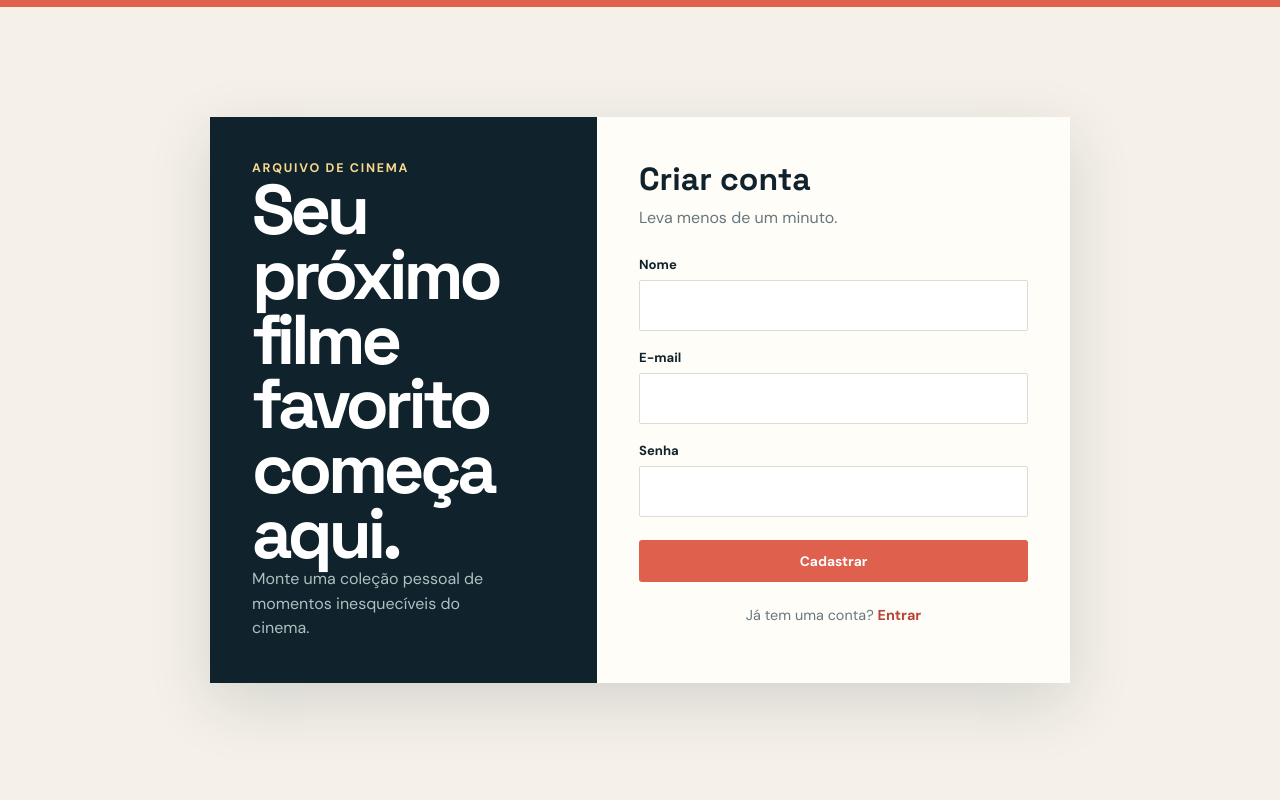
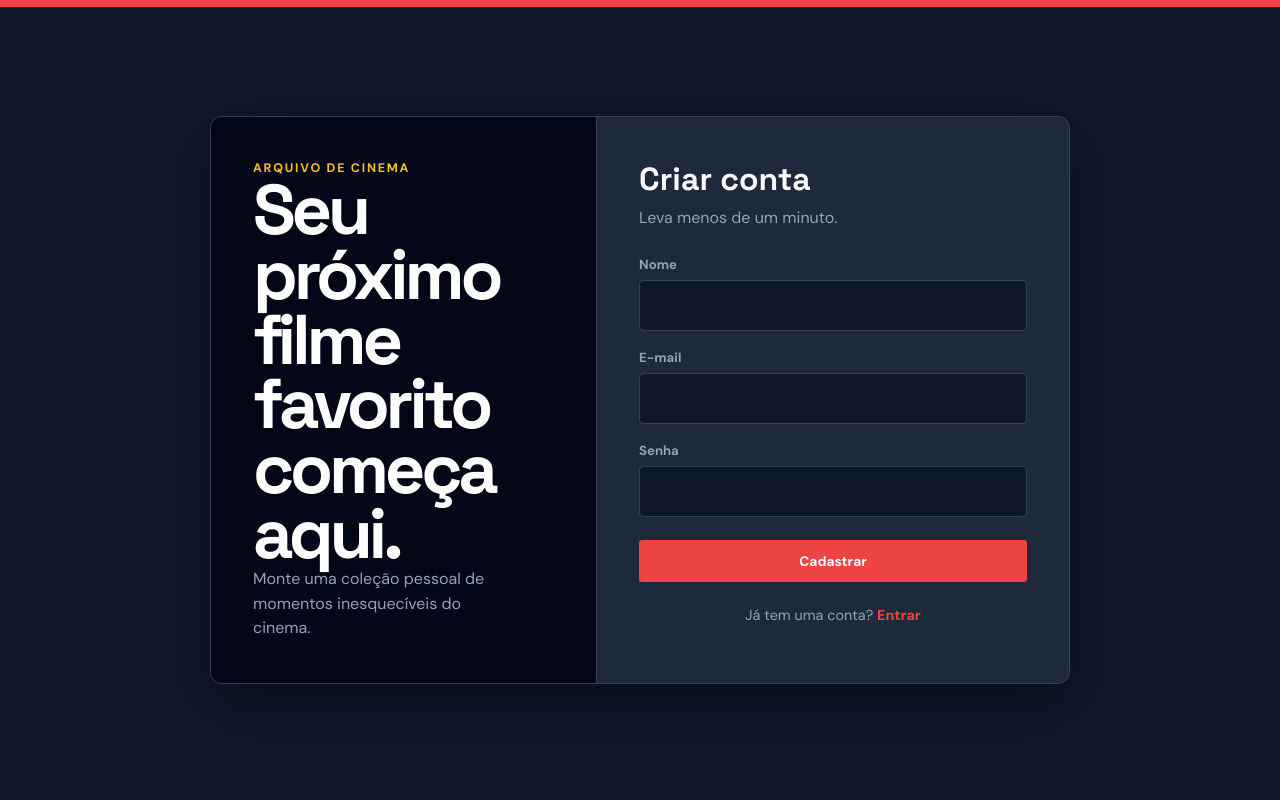
Before and after one commit to PedroBarbosa42/CatalogoFilmes, a Flask app: template catalogo_service/templates/register.html in a window 1280 px wide. Run offline with Flask 3, Linux system fonts and the light colour scheme; the template is opened without the code that fills it, so the values that code supplies are empty.

Commit message:
23/08(2)

```diff
--- a/catalogo_service/static/style.css
+++ b/catalogo_service/static/style.css
@@ -1,15 +1,15 @@
 @import url('https://fonts.googleapis.com/css2?family=DM+Sans:wght@400;500;600;700&family=Space+Grotesk:wght@500;600;700&display=swap');
 
 :root {
-    --ink: #10222b;
-    --muted: #66777d;
-    --paper: #f5f1e9;
-    --surface: #fffdf8;
-    --line: #dedbd2;
-    --coral: #df604d;
-    --coral-dark: #b94437;
-    --gold: #e5ae45;
-    --shadow: 0 20px 60px rgba(16, 34, 43, .14);
+    --ink: #f8fafc;
+    --muted: #94a3b8;
+    --paper: #0f172a;
+    --surface: #1e293b;
+    --line: #334155;
+    --coral: #ef4444;
+    --coral-dark: #dc2626;
+    --gold: #fbbf24;
+    --shadow: 0 20px 60px rgba(0, 0, 0, 0.4);
 }
 
 * { box-sizing: border-box; }
@@ -31,8 +31,8 @@ body::before {
 }
 
 h1, h2, h3, h4 { margin: 0; font-family: 'Space Grotesk', sans-serif; }
-a { color: var(--coral-dark); font-weight: 700; text-decoration: none; }
-a:hover { text-decoration: underline; }
+a { color: var(--coral); font-weight: 700; text-decoration: none; }
+a:hover { text-decoration: underline; color: var(--coral-dark); }
 
 .page-shell { width: min(1180px, calc(100% - 40px)); margin: 0 auto; }
 
@@ -44,7 +44,7 @@ a:hover { text-decoration: underline; }
     padding: 58px 0 42px;
     border-bottom: 1px solid var(--line);
 }
-.site-kicker { margin: 0 0 10px; color: var(--coral-dark); font-size: .78rem; font-weight: 700; letter-spacing: .14em; text-transform: uppercase; }
+.site-kicker { margin: 0 0 10px; color: var(--coral); font-size: .78rem; font-weight: 700; letter-spacing: .14em; text-transform: uppercase; }
 .site-header h1 { max-width: 650px; font-size: clamp(2.5rem, 7vw, 5.6rem); line-height: .9; letter-spacing: -.06em; }
 .site-header h1 span { color: var(--coral); }
 .user-area { display: flex; align-items: center; gap: 16px; padding-bottom: 4px; color: var(--muted); font-size: .92rem; white-space: nowrap; }
@@ -54,45 +54,46 @@ a:hover { text-decoration: underline; }
     border-radius: 3px;
     padding: 12px 18px;
     color: white;
-    background: var(--ink);
+    background: var(--coral-dark);
     font: 700 .86rem 'DM Sans', sans-serif;
     cursor: pointer;
     transition: transform .2s ease, background .2s ease, box-shadow .2s ease;
 }
-.btn:hover, button:hover { background: var(--coral-dark); box-shadow: 0 8px 18px rgba(185, 68, 55, .2); transform: translateY(-2px); }
-.btn-favorite { width: 100%; background: var(--coral); }
-.btn-favorite.favorited { color: var(--ink); background: #f6d88d; }
+.btn:hover, button:hover { background: var(--coral); box-shadow: 0 8px 18px rgba(239, 68, 68, 0.2); transform: translateY(-2px); }
+.btn-favorite { width: 100%; background: var(--surface); border: 1px solid var(--line); color: var(--ink); }
+.btn-favorite.favorited { color: #0f172a; background: var(--gold); border-color: var(--gold); }
 
-.flash { margin: 24px 0 0; border-left: 4px solid var(--coral); padding: 14px 16px; color: var(--coral-dark); background: #fff1e9; }
+.flash { margin: 24px 0 0; border-left: 4px solid var(--coral); padding: 14px 16px; color: var(--ink); background: rgba(239, 68, 68, 0.15); }
 .movie-grid { display: grid; grid-template-columns: repeat(auto-fill, minmax(220px, 1fr)); gap: 28px; padding: 42px 0 70px; }
-.movie-card { overflow: hidden; background: var(--surface); box-shadow: var(--shadow); transition: transform .25s ease, box-shadow .25s ease; }
-.movie-card:hover { box-shadow: 0 26px 64px rgba(16, 34, 43, .22); transform: translateY(-7px); }
-.movie-poster { display: block; width: 100%; aspect-ratio: 2 / 3; object-fit: cover; background: #d6d1c6; }
+.movie-card { overflow: hidden; background: var(--surface); box-shadow: var(--shadow); transition: transform .25s ease, box-shadow .25s ease; border-radius: 8px; border: 1px solid var(--line); }
+.movie-card:hover { box-shadow: 0 26px 64px rgba(0, 0, 0, 0.6); transform: translateY(-7px); border-color: var(--coral); }
+.movie-poster { display: block; width: 100%; aspect-ratio: 2 / 3; object-fit: cover; background: var(--line); }
 .movie-content { padding: 20px; }
 .movie-title { min-height: 48px; font-size: 1.2rem; line-height: 1.05; }
 .movie-overview { display: -webkit-box; min-height: 66px; margin: 12px 0 18px; overflow: hidden; color: var(--muted); font-size: .86rem; line-height: 1.45; -webkit-box-orient: vertical; -webkit-line-clamp: 3; }
-.favorite-label { margin: 0 0 18px; color: #9a6b0d; font-size: .85rem; font-weight: 700; }
+.favorite-label { margin: 0 0 18px; color: var(--gold); font-size: .85rem; font-weight: 700; }
 .card-divider { margin: 22px 0; border: 0; border-top: 1px solid var(--line); }
-.movie-content h4 { margin-bottom: 10px; font-size: .8rem; letter-spacing: .08em; text-transform: uppercase; }
+.movie-content h4 { margin-bottom: 10px; font-size: .8rem; letter-spacing: .08em; text-transform: uppercase; color: var(--muted); }
 .comment-list { display: grid; gap: 7px; margin: 0 0 14px; padding: 0; list-style: none; }
-.comment-list li { padding: 9px 10px; color: var(--muted); background: #f3efe7; font-size: .78rem; line-height: 1.35; }
+.comment-list li { padding: 9px 10px; color: var(--ink); background: var(--paper); border: 1px solid var(--line); border-radius: 4px; font-size: .78rem; line-height: 1.35; }
 .comment-form { display: flex; gap: 6px; }
-.comment-form input { min-width: 0; width: 100%; border: 1px solid var(--line); padding: 10px; color: var(--ink); background: white; font: .78rem 'DM Sans', sans-serif; }
-.comment-form button { padding: 9px 11px; font-size: .74rem; }
+.comment-form input { min-width: 0; width: 100%; border: 1px solid var(--line); border-radius: 4px; padding: 10px; color: var(--ink); background: var(--paper); font: .78rem 'DM Sans', sans-serif; outline: none; }
+.comment-form input:focus { border-color: var(--coral); }
+.comment-form button { padding: 9px 11px; font-size: .74rem; background: var(--coral-dark); }
 
 .auth-page { display: grid; min-height: 100vh; place-items: center; padding: 40px 20px; }
-.auth-panel { display: grid; grid-template-columns: .9fr 1.1fr; width: min(860px, 100%); overflow: hidden; background: var(--surface); box-shadow: var(--shadow); }
-.auth-intro { display: flex; flex-direction: column; justify-content: space-between; padding: 42px; color: white; background: var(--ink); }
-.auth-intro .site-kicker { color: #f6d88d; }
+.auth-panel { display: grid; grid-template-columns: .9fr 1.1fr; width: min(860px, 100%); overflow: hidden; background: var(--surface); box-shadow: var(--shadow); border-radius: 12px; border: 1px solid var(--line); }
+.auth-intro { display: flex; flex-direction: column; justify-content: space-between; padding: 42px; color: white; background: #020617; border-right: 1px solid var(--line); }
+.auth-intro .site-kicker { color: var(--gold); }
 .auth-intro h1 { max-width: 270px; font-size: clamp(2.3rem, 6vw, 4.4rem); line-height: .92; letter-spacing: -.06em; }
-.auth-intro p { max-width: 250px; margin: 0; color: #afc0c3; line-height: 1.55; }
+.auth-intro p { max-width: 250px; margin: 0; color: var(--muted); line-height: 1.55; }
 .auth-form { padding: 42px; }
-.auth-form h2 { margin-bottom: 8px; font-size: 2rem; }
+.auth-form h2 { margin-bottom: 8px; font-size: 2rem; color: var(--ink); }
 .auth-subtitle { margin: 0 0 28px; color: var(--muted); }
 .form-row { margin-bottom: 18px; }
-.form-row label { display: block; margin-bottom: 7px; font-size: .82rem; font-weight: 700; }
-.form-row input { width: 100%; border: 1px solid var(--line); border-radius: 2px; padding: 14px; outline: none; color: var(--ink); background: #fff; font: 1rem 'DM Sans', sans-serif; }
-.form-row input:focus { border-color: var(--coral); box-shadow: 0 0 0 3px rgba(223, 96, 77, .14); }
+.form-row label { display: block; margin-bottom: 7px; font-size: .82rem; font-weight: 700; color: var(--muted); }
+.form-row input { width: 100%; border: 1px solid var(--line); border-radius: 4px; padding: 14px; outline: none; color: var(--ink); background: var(--paper); font: 1rem 'DM Sans', sans-serif; }
+.form-row input:focus { border-color: var(--coral); box-shadow: 0 0 0 3px rgba(239, 68, 68, 0.15); }
 .auth-form button { width: 100%; margin-top: 5px; background: var(--coral); }
 .auth-link { margin: 24px 0 0; color: var(--muted); font-size: .9rem; text-align: center; }
 
@@ -102,6 +103,6 @@ a:hover { text-decoration: underline; }
     .user-area { justify-content: space-between; margin-top: 24px; }
     .movie-grid { gap: 18px; padding-top: 28px; }
     .auth-panel { display: block; }
-    .auth-intro { gap: 42px; padding: 30px; }
+    .auth-intro { gap: 42px; padding: 30px; border-right: none; border-bottom: 1px solid var(--line); }
     .auth-form { padding: 30px; }
 }
```
Also changed, not shown: catalogo_service/app.py (+27 -22 lines).
